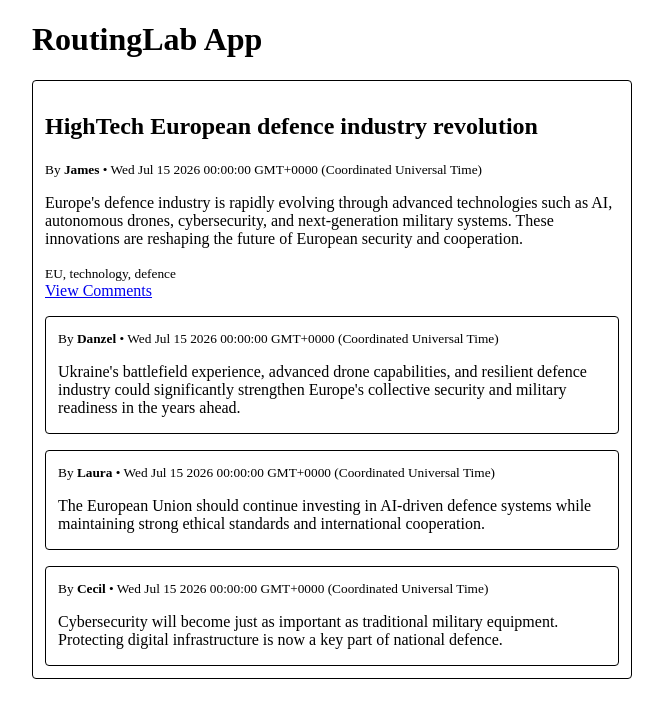
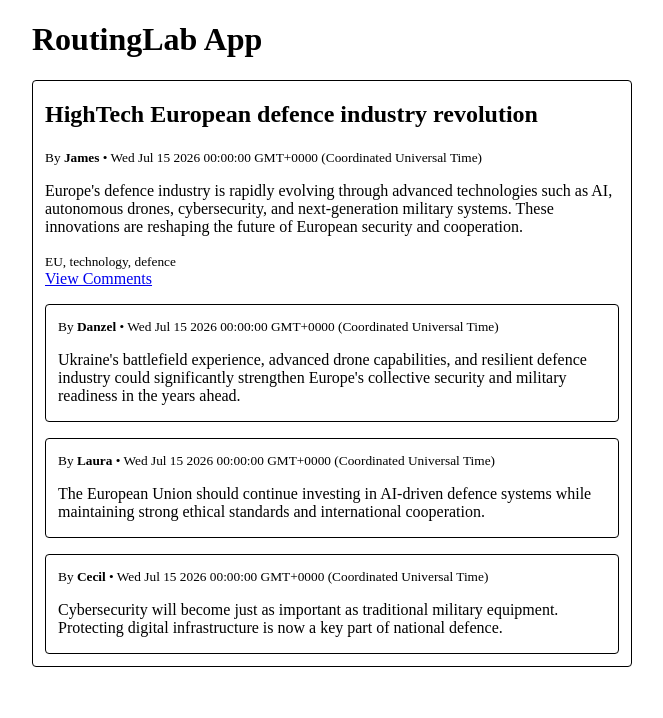
Before and after one commit to Biosaiber/routingLab-app, an Angular app: page /post/1/comments in a window 1280 px wide. Shown: the top 718 px of the page, without its empty margins (308-971 px from the left). Built offline with nearby package versions, Linux system fonts and the light colour scheme; a web font is replaced by a local one.

Commit message:
style: padding over the post

```diff
--- a/src/app/home/home.component.css
+++ b/src/app/home/home.component.css
@@ -1,5 +1,6 @@
 .post {
     border: 1px solid rgb(0, 0, 0);
-    padding: 12px;
+    padding: 0 16px 0 16px;
     border-radius: 4px;
+    margin-bottom: 16px;
 }
--- a/src/app/post/post.component.css
+++ b/src/app/post/post.component.css
@@ -1,5 +1,5 @@
 .post {
     border: 1px solid rgb(0, 0, 0);
-    padding: 12px;
+    padding: 0 12px 12px 12px;
     border-radius: 4px;
 }
```
